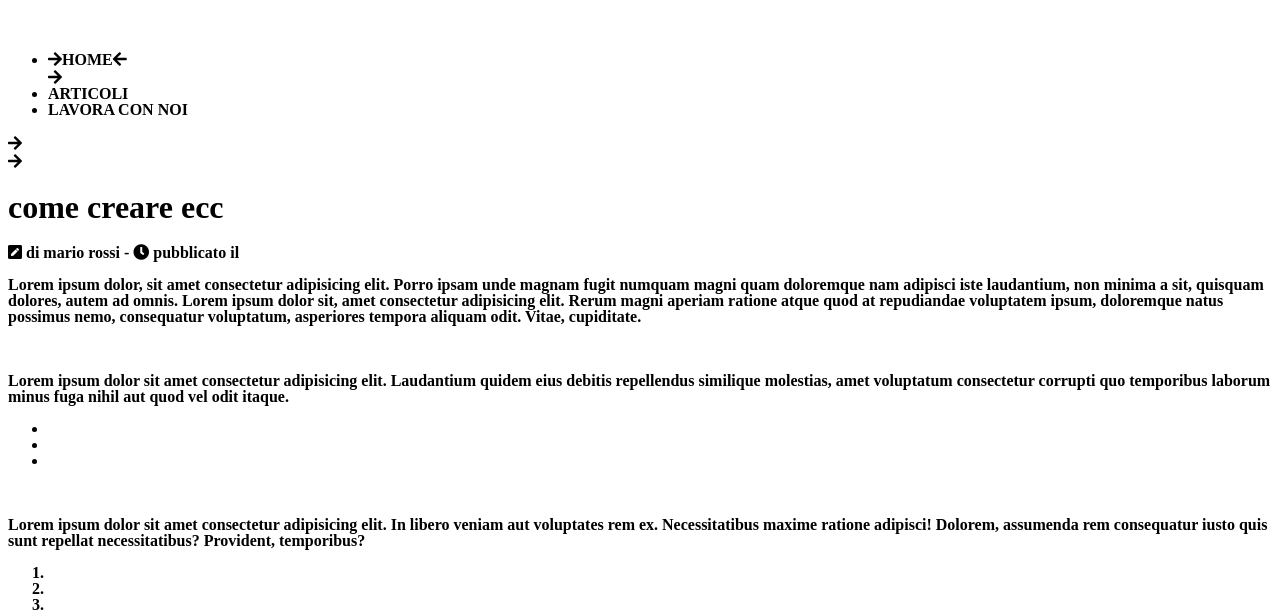
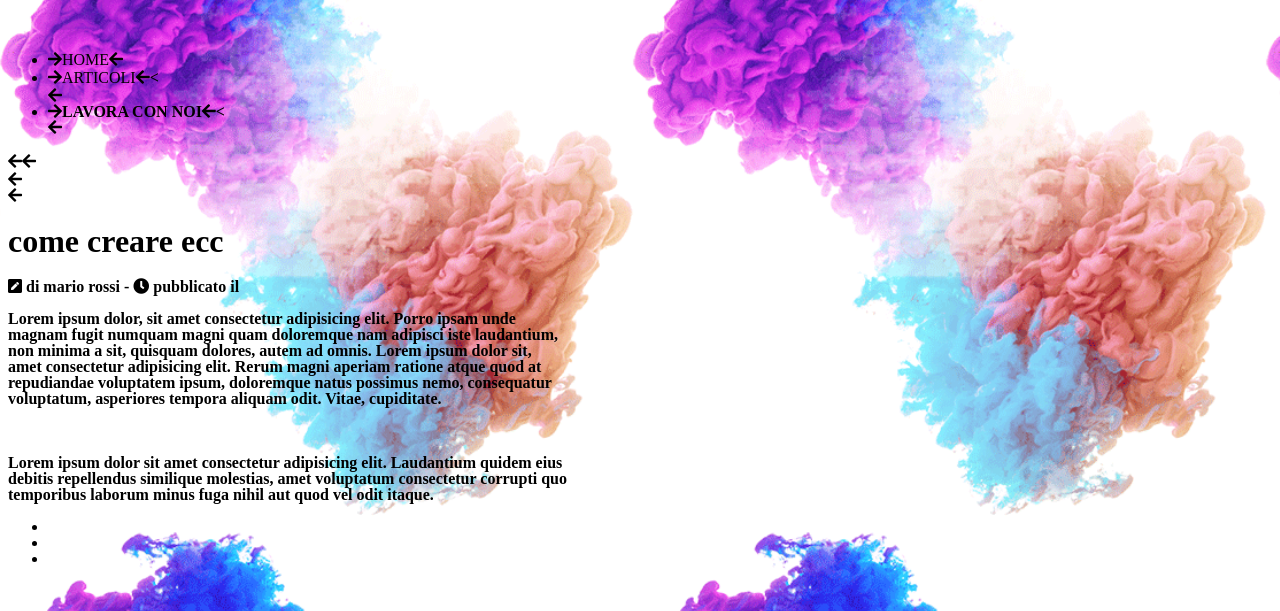
Before and after one commit to alevdg/U1-WK1-D4, a plain HTML site: page index.html in a window 1280 px wide. Shown: the part 185-796 px from the top of the page. Drawn offline with Linux system fonts and the light colour scheme.

Commit message:
Revisionato 25/05

```diff
--- a/assets/css/style.css
+++ b/assets/css/style.css
@@ -1,6 +1,11 @@
 /* IMPOSTAZIONI GENERALI */
 @import url('https://fonts.googleapis.com/css2?family=Poppins:ital,wght@0,200;0,300;1,500&display=swap');
 
+body {
+  background-image: url("../img/sfondo.png");
+  background: no-repeat cover;
+  background-size:contain ;
+}
 /* HEADER */
 
 /* MAIN */
--- a/index.html
+++ b/index.html
@@ -11,6 +11,13 @@
       href="'https://fonts.googleapis.com/css2?family=Poppins:ital,wght@0,200;0,300;1,500&display=swap'"
     />
     <link rel="stylesheet" href="https://cdnjs.cloudflare.com/ajax/libs/font-awesome/5.15.3/css/all.min.css"/>
+    <style>
+        body {
+            width: 500px;
+            height: 700px;
+            align-content: center;
+        }
+    </style>
   </head>
   <div class="my-div"></div>
   <body>
@@ -19,11 +26,9 @@
         <h2 id="h2-titolo">EPICODE- IL BLOG DEI DEVELOPERS</h2>
         <br />
         <ul>
-          <li>
-            <i class="fas fa-arrow-right">HOME<i class="fas fa-arrow-left""></i>
-          </li>
-          <li>ARTICOLI</li>
-          <li>LAVORA CON NOI</li>
+          <li><i class="fas fa-arrow-right"></i>HOME<i class="fas fa-arrow-left"></i></li>
+          <li><i class="fas fa-arrow-right"></i>ARTICOLI<i class="fas fa-arrow-left"><</li>
+          <li><i class="fas fa-arrow-right"></i>LAVORA CON NOI<i class="fas fa-arrow-left"><</li>
         </ul>
       </div>
       <div class="container">
```
